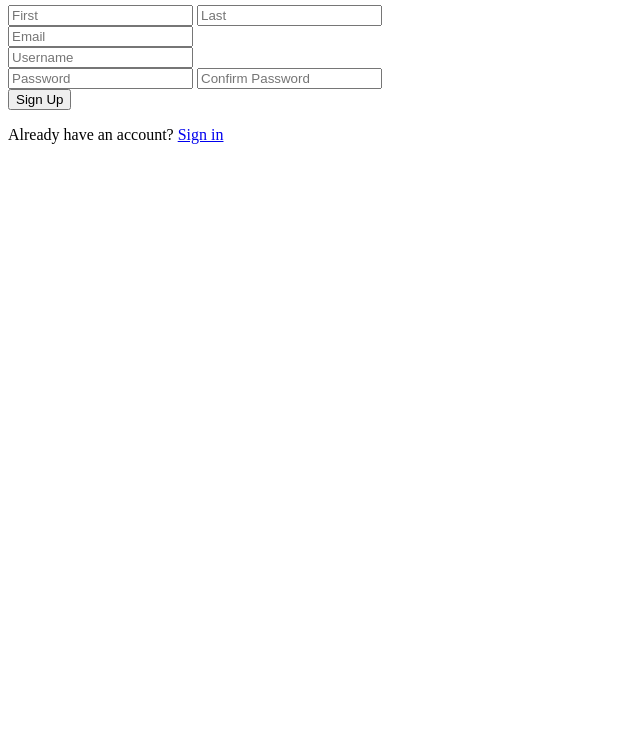
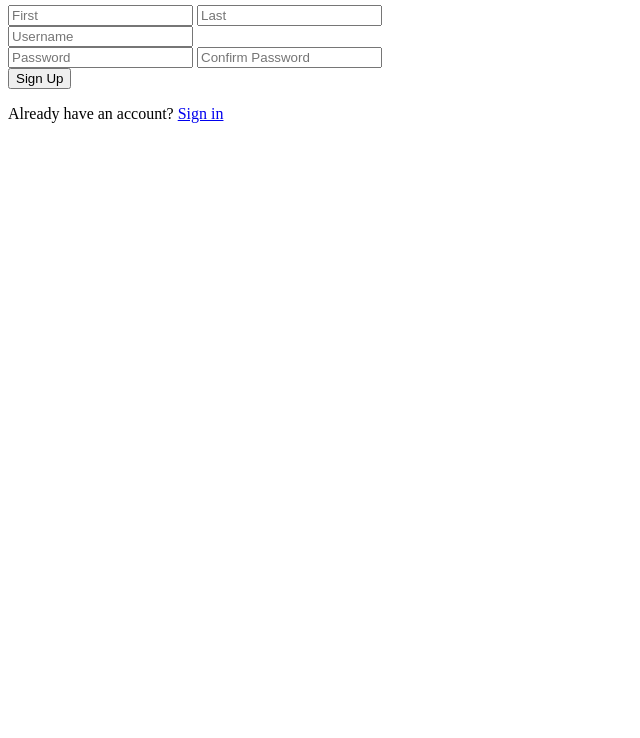
Before and after one commit to Dlybeck/Fieldhouse-Manager, a website: page public/signup.html in a window 1280 px wide. Shown: the part 62-800 px from the top of the page, without its empty margins (0-640 px from the left). Drawn offline with Linux system fonts and the light colour scheme.

Commit message:
minor changes

```diff
--- a/public/signup.html
+++ b/public/signup.html
@@ -15,9 +15,6 @@
                 <input id="lname" type="text" name="lastname" placeholder="Last">
             </div>
             <div>
-                <input id="email" type="email" name="email" placeholder="Email">
-            </div>
-            <div>
                 <input id="username" type="text" name="username" placeholder="Username">
             </div>
             <div>
```
